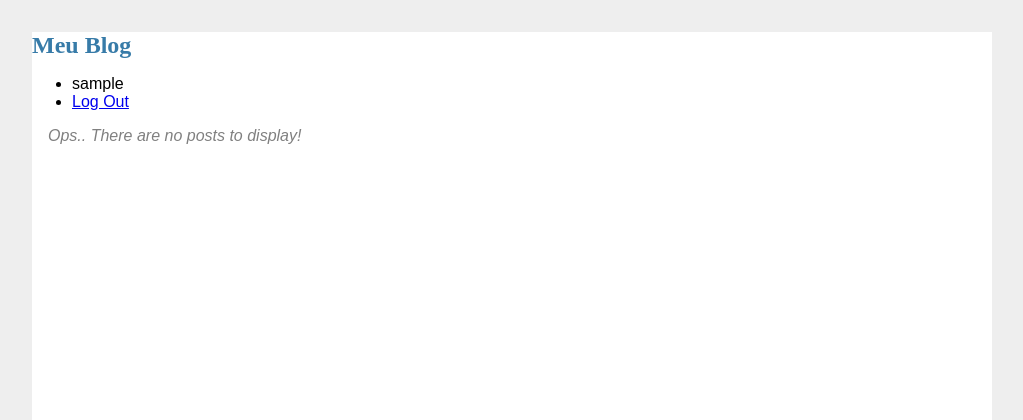
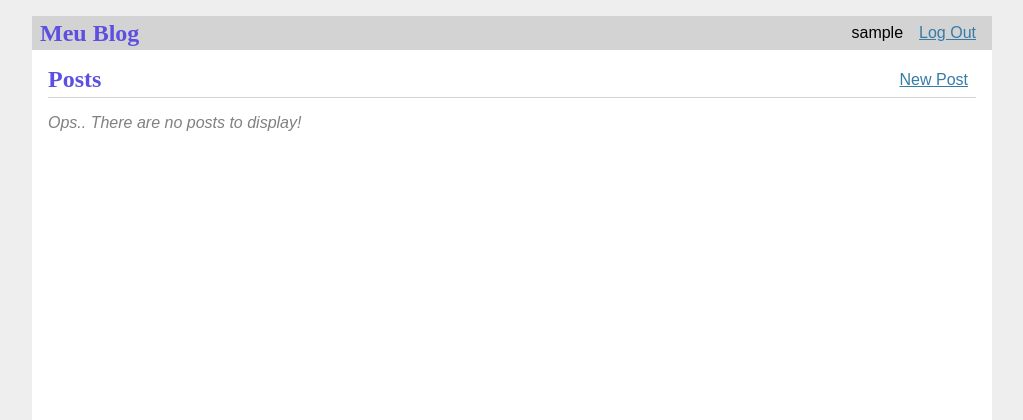
Before and after one commit to marcelopereiraB/ProjetoOCEAN, a Flask app: page / in a window 1280 px wide. Shown: the top 420 px of the page, without its empty margins (128-1151 px from the left). Run offline with Flask 2, Linux system fonts and the light colour scheme; the visitor is signed in with stand-in values (Sample User, id 1); data comes from the database, SQL or seed files in the repository; data that the repository does not hold is empty.

Commit message:
completo

```diff
--- a/app.py
+++ b/app.py
@@ -5,9 +5,10 @@ from flask_login import LoginManager, UserMixin, current_user, logout_user, logi
 from werkzeug.security import check_password_hash, generate_password_hash
 from sqlalchemy.exc import IntegrityError
 import os
+
 app = Flask("hello")
 db_url = os.environ.get("DATABASE_URL") or "sqlite:///app.db"
-app.config["SQLALCHEMY_DATABASE_URI"] = db_url.replace("postgres", "postgresql")
+app.config["SQLALCHEMY_DATABASE_URI"] =  db_url.replace("postgres", "postgresql")
 app.config["SQLALCHEMY_TRACK_MODIFICATIONS"] = False
 app.config["SECRET_KEY"] = "pudim"
 
@@ -45,7 +46,7 @@ db.create_all()
 
 @app.route("/")
 def index():
-    posts = Post.query.all()
+    posts = Post.query.order_by(-Post.created).all()
     return render_template("index.html", posts=posts)
 
 @app.route('/register', methods=["GET","POST"])
--- a/static/style.css
+++ b/static/style.css
@@ -1,49 +1,24 @@
-html{
-    font-family: sans-serif;
-    background: #eee;
-    padding: 1rem;
-}
-body{
-    max-width: 960px;
-    margin: 0 auto;
-    background: white;
-}
-h1{
-    font-family: serif;
-    color: #377ba8;
-    margin: 1rem 0;
-}
-hr{
-    border: none;
-    border-top: 1px solid lightgray;
-}
-.content{
-    padding: 0 1rem 1rem;
-}
-.post > header > div:first-of-type{
-    flex: auto;
-}
-.post .about{
-    color: slategray;
-    font-style: italic;
-}
-.post .body{
-    white-space: pre-line;
-}
-.no-posts{
-    font-style: italic;
-    color: gray;
-}
-.content form{
-    margin: 1em auto;
-    display: flex;
-    flex-direction: column;
-    max-width: 40%;
-}
-.content label{
-    font-weight: bold;
-    margin-bottom: 0.8em;
-}
-.content input{
-    margin-bottom: 1em;
-}
+html { font-family: sans-serif; background: #eee; padding: 1rem;}
+body {max-width: 960px; margin: 0 auto; background: white;}
+h1 { font-family: serif; color: #5d4fdf;margin: 1rem 0;}
+a {color: #377ba8;}
+hr {border: none; border-top: 1px solid lightgray;}
+nav { background: lightgray; display: flex; align-items: center; padding: 0 0.5rem;}
+nav h1 { flex: auto; margin: 0;}
+.content { padding: 0 1rem 1rem;}
+.post > header > div:first-of-type {flex: auto;}
+.post > header h1 {font-size: 1.5em; margin-bottom: 0;}
+.post .about {color: slategray;font-style: italic;}
+.post .body {white-space: pre-line;}
+.content:last-child {margin-bottom: 0;}
+.no-posts{color: gray;font-style: italic;}
+.content form {margin: 1em 0;display: flex;flex-direction: column;}
+.content label {font-weight: bold;margin-bottom: 0.5em;}
+.content input{margin-bottom: 1em;}
+input.danger {color: #cc2f2e;}
+input[type=submit] {align-self: start;min-width: 10em;}
+.flash {margin: 1em 0;padding: 1em;background: #cae6f6;border: 1px solid #6c37a8;}
+.content > header {border-bottom: 1px solid lightgray;display: flex;align-items: flex-end;}
+.content > header h1 {flex: auto;margin: 1rem 0 0.25rem 0;}
+ nav ul  {display: flex; list-style: none; margin: 0; padding: 0; }
+nav ul li a, nav ul li span, header .action { display: block; padding: 0.5rem; }
--- a/templates/index.html
+++ b/templates/index.html
@@ -1,6 +1,13 @@
 {% extends "base.html" %}
 
 {%block title %} Página Inicial {% endblock %}
+
+{% block header %}
+    <h1>Posts</h1>
+    {% if current_user.is_authenticated %}
+    <a class="action" href="{{ url_for('create') }}">New Post</a>
+    {% endif %}
+{% endblock %}
 
 {% block content %}
 {% for post in posts %}
--- a/templates/login.html
+++ b/templates/login.html
@@ -1,6 +1,10 @@
 {% extends "base.html" %}
 
 {% block title %} Login {% endblock %}
+
+{% block header %}
+<h1>Log in</h1>
+{% endblock %}
 
 {% block content %}
 <form method="POST">
--- a/templates/register.html
+++ b/templates/register.html
@@ -1,6 +1,10 @@
 {% extends "base.html" %}
 
 {% block title %} Register {% endblock %}
+
+{% block header %}
+<h1>Log in</h1>
+{% endblock %}
 
 {% block content %}
     <form method="POST">
```
Also changed, not shown: readme.md (added).
